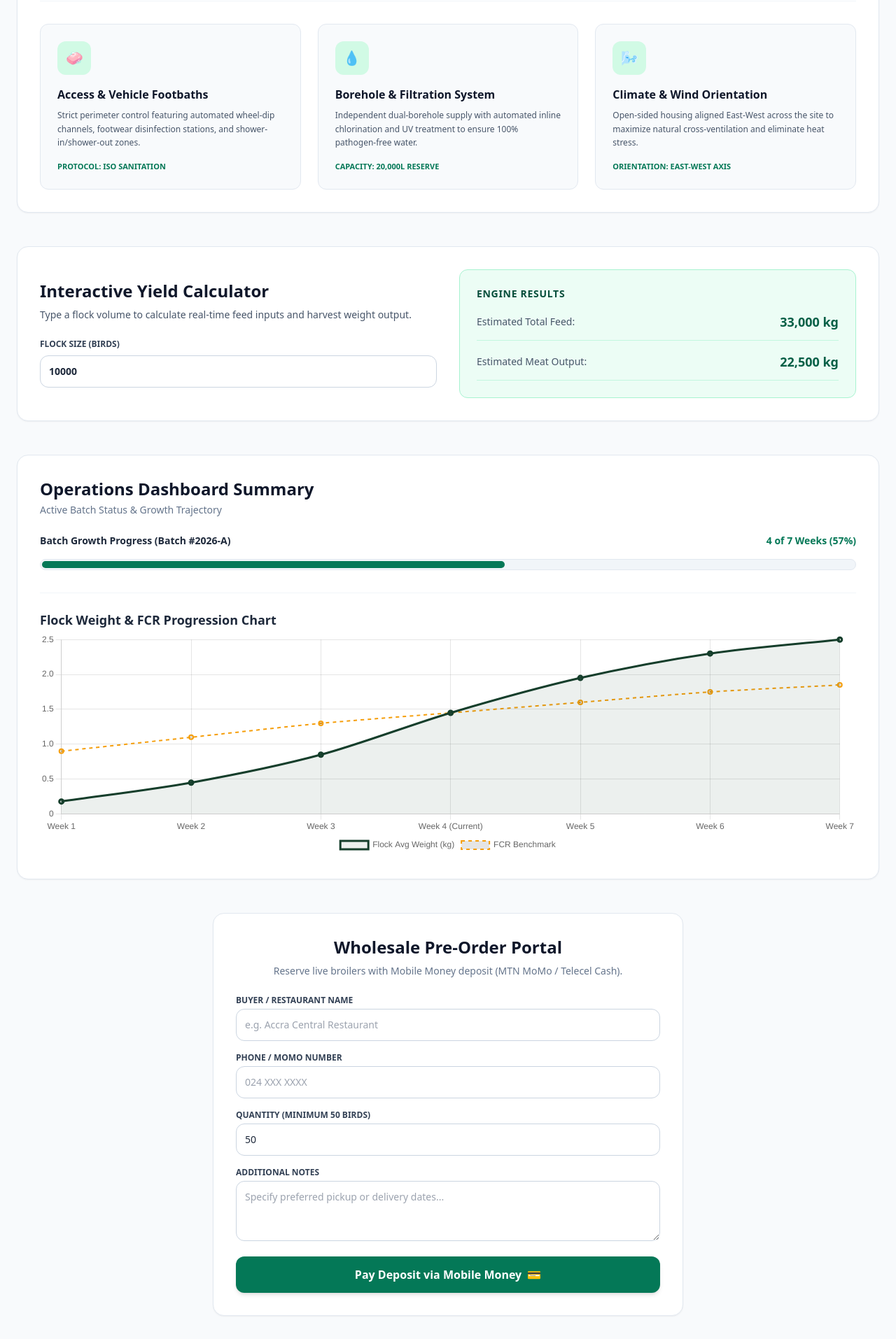
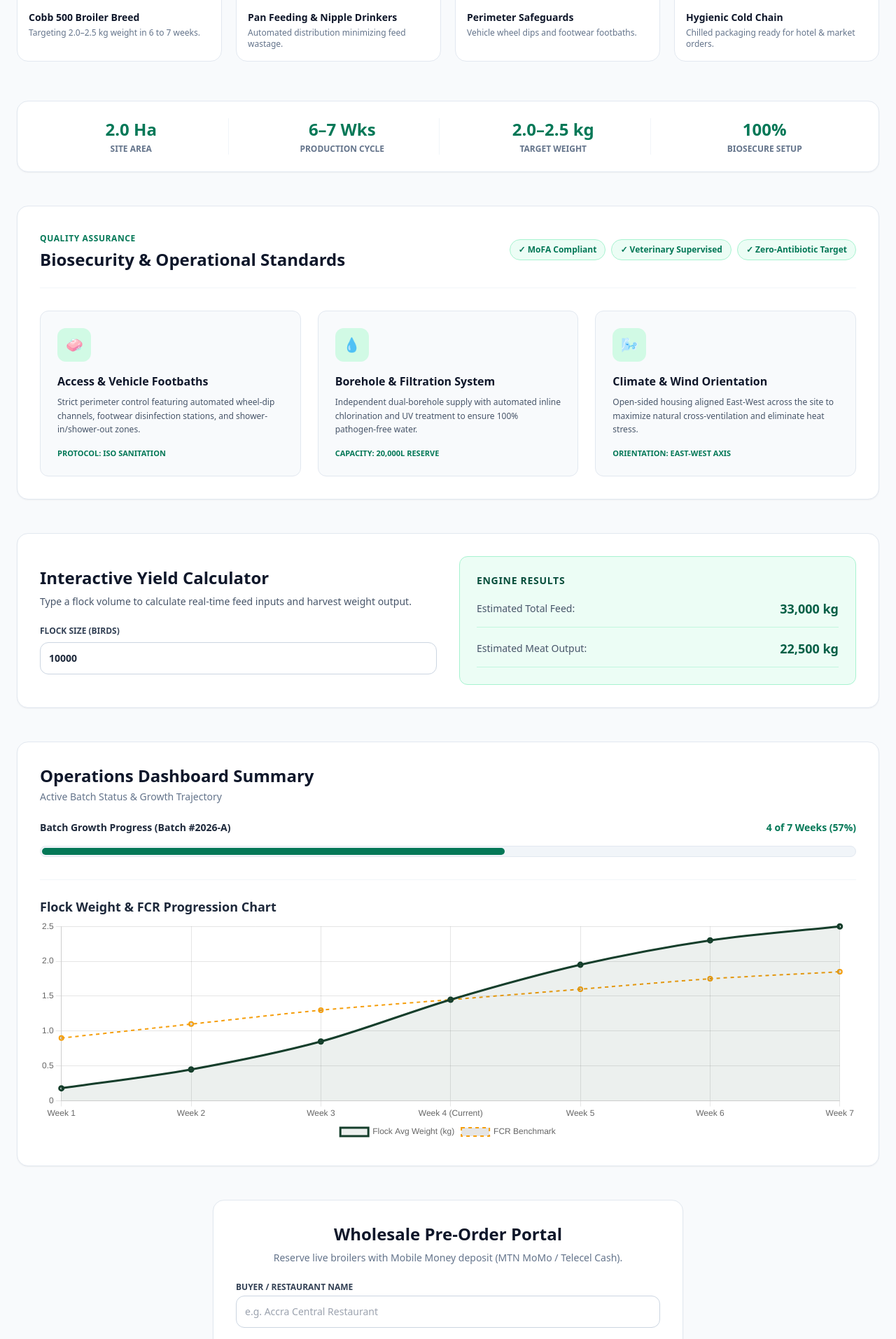
Before and after one commit to Eric674465/legon-poultry-django, a Django app: page / in a window 1280 px wide. Shown: the part 793-2707 px from the top of the page at 70% size. Before the commit the page ends 2675 px from the top, so only its background shows below. Run offline with Django 5.2, Linux system fonts and the light colour scheme; data that the repository does not hold is empty; some libraries are stand-ins or nearby versions.

Commit message:
Add visual photo gallery section to main site

```diff
--- a/farm/templates/index.html
+++ b/farm/templates/index.html
@@ -32,10 +32,10 @@
 
       <nav class="hidden md:flex space-x-8 font-semibold text-sm text-slate-600">
         <a href="#hero" class="hover:text-emerald-700 transition">Home</a>
+        <a href="#gallery" class="hover:text-emerald-700 transition">Gallery</a>
         <a href="#specs" class="hover:text-emerald-700 transition">Specifications</a>
         <a href="#transparency" class="hover:text-emerald-700 transition">Biosecurity</a>
         <a href="#calculator" class="hover:text-emerald-700 transition">Yield Engine</a>
-        <a href="#operations" class="hover:text-emerald-700 transition">Operations</a>
         <a href="/inventory/" class="text-emerald-700 font-bold hover:underline">📊 Manager Dashboard</a>
         <a href="#preorder" class="hover:text-emerald-700 transition">Pre-Order</a>
       </nav>
@@ -47,7 +47,7 @@
   </header>
 
   <section id="hero" class="max-w-7xl mx-auto px-6 pt-6">
-    <div class="bg-gradient-to-r from-emerald-950 to-emerald-800 rounded-3xl p-8 md:p-12 text-white relative overflow-hidden shadow-xl flex flex-col md:flex-row items-center justify-between">
+    <div class="bg-gradient-to-r from-emerald-950 via-emerald-900 to-emerald-800 rounded-3xl p-8 md:p-12 text-white relative overflow-hidden shadow-xl flex flex-col md:flex-row items-center justify-between">
       <div class="z-10 max-w-xl space-y-4">
         <span class="bg-white/10 backdrop-blur-md text-amber-300 text-xs font-bold px-3 py-1 rounded-full border border-white/20">
           Academic Project & Agribusiness Design
@@ -75,7 +75,89 @@
     </div>
   </section>
 
-  <section id="specs" class="max-w-7xl mx-auto px-6 py-8 scroll-mt-24">
+  <section id="gallery" class="max-w-7xl mx-auto px-6 py-8 scroll-mt-24">
+    <div class="flex flex-col md:flex-row md:items-end justify-between mb-6">
+      <div>
+        <span class="text-xs uppercase font-bold text-emerald-700 tracking-wider">Visual Tour</span>
+        <h2 class="text-2xl font-bold text-slate-900">Facility & Production Infrastructure</h2>
+      </div>
+      <p class="text-xs text-slate-500 mt-2 md:mt-0">High-capacity automated housing designed for tropical climate efficiency.</p>
+    </div>
+
+    <div class="grid grid-cols-1 sm:grid-cols-2 lg:grid-cols-4 gap-5">
+
+      <div class="bg-white border border-slate-200 rounded-2xl overflow-hidden shadow-xs hover:shadow-md transition group">
+        <div class="h-48 overflow-hidden relative">
+          <img
+            src="https://images.unsplash.com/photo-1548550023-2bdb3c5beed7?auto=format&fit=crop&w=800&q=80"
+            alt="Healthy Commercial Broiler Flock"
+            class="w-full h-full object-cover group-hover:scale-105 transition duration-500"
+          >
+          <span class="absolute top-3 left-3 bg-emerald-900/80 backdrop-blur-md text-white text-[10px] font-bold px-2.5 py-1 rounded-md">
+            Flock Health
+          </span>
+        </div>
+        <div class="p-4">
+          <h3 class="font-bold text-slate-900 text-sm">Cobb 500 Broiler Breed</h3>
+          <p class="text-xs text-slate-500 mt-1">Targeting 2.0–2.5 kg weight in 6 to 7 weeks.</p>
+        </div>
+      </div>
+
+      <div class="bg-white border border-slate-200 rounded-2xl overflow-hidden shadow-xs hover:shadow-md transition group">
+        <div class="h-48 overflow-hidden relative">
+          <img
+            src="https://images.unsplash.com/photo-1516467508483-a7212febe31a?auto=format&fit=crop&w=800&q=80"
+            alt="Automated Feeding and Watering Systems"
+            class="w-full h-full object-cover group-hover:scale-105 transition duration-500"
+          >
+          <span class="absolute top-3 left-3 bg-emerald-900/80 backdrop-blur-md text-white text-[10px] font-bold px-2.5 py-1 rounded-md">
+            Automation
+          </span>
+        </div>
+        <div class="p-4">
+          <h3 class="font-bold text-slate-900 text-sm">Pan Feeding & Nipple Drinkers</h3>
+          <p class="text-xs text-slate-500 mt-1">Automated distribution minimizing feed wastage.</p>
+        </div>
+      </div>
+
+      <div class="bg-white border border-slate-200 rounded-2xl overflow-hidden shadow-xs hover:shadow-md transition group">
+        <div class="h-48 overflow-hidden relative">
+          <img
+            src="https://images.unsplash.com/photo-1584467735871-8e85353a8413?auto=format&fit=crop&w=800&q=80"
+            alt="Biosecurity Sanitation Protocol"
+            class="w-full h-full object-cover group-hover:scale-105 transition duration-500"
+          >
+          <span class="absolute top-3 left-3 bg-emerald-900/80 backdrop-blur-md text-white text-[10px] font-bold px-2.5 py-1 rounded-md">
+            Biosecurity
+          </span>
+        </div>
+        <div class="p-4">
+          <h3 class="font-bold text-slate-900 text-sm">Perimeter Safeguards</h3>
+          <p class="text-xs text-slate-500 mt-1">Vehicle wheel dips and footwear footbaths.</p>
+        </div>
+      </div>
+
+      <div class="bg-white border border-slate-200 rounded-2xl overflow-hidden shadow-xs hover:shadow-md transition group">
+        <div class="h-48 overflow-hidden relative">
+          <img
+            src="https://images.unsplash.com/photo-1607623814075-e51df1bdc82f?auto=format&fit=crop&w=800&q=80"
+            alt="Fresh Processed Poultry"
+            class="w-full h-full object-cover group-hover:scale-105 transition duration-500"
+          >
+          <span class="absolute top-3 left-3 bg-emerald-900/80 backdrop-blur-md text-white text-[10px] font-bold px-2.5 py-1 rounded-md">
+            Wholesale Delivery
+          </span>
+        </div>
+        <div class="p-4">
+          <h3 class="font-bold text-slate-900 text-sm">Hygienic Cold Chain</h3>
+          <p class="text-xs text-slate-500 mt-1">Chilled packaging ready for hotel & market orders.</p>
+        </div>
+      </div>
+
+    </div>
+  </section>
+
+  <section id="specs" class="max-w-7xl mx-auto px-6 py-6 scroll-mt-24">
     <div class="bg-white border border-slate-200 rounded-2xl p-6 shadow-sm grid grid-cols-2 md:grid-cols-4 gap-6 text-center">
       <div class="space-y-1 border-r border-slate-100 last:border-0">
         <div class="text-2xl font-black text-emerald-700">2.0 Ha</div>
```
